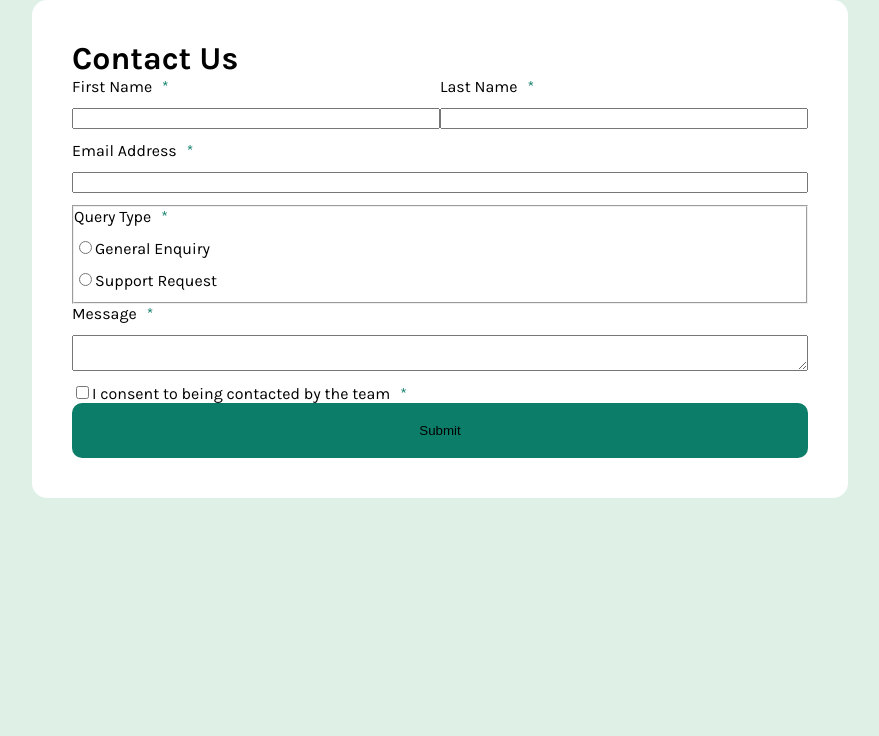
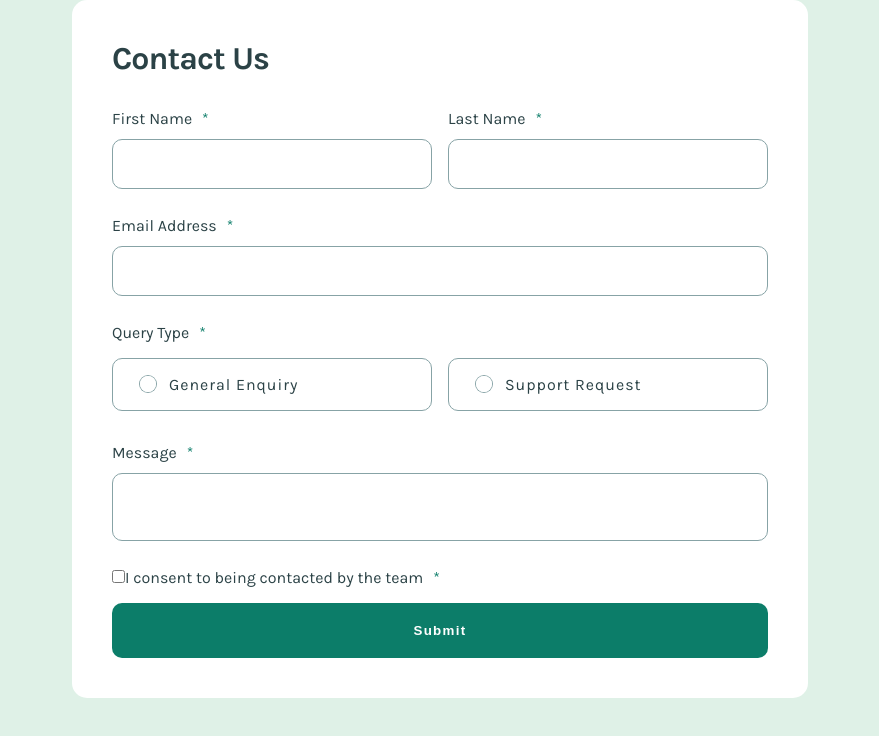
Before and after one commit to ephraim-beltran/contact-form, a React (Vite) app: page / in a window 1280 px wide. Shown: the top 736 px of the page, without its empty margins (200-1079 px from the left). Built offline with nearby package versions, Linux system fonts and the light colour scheme.

Commit message:
style: provide more form styling

```diff
--- a/src/components/FormWrapper.module.css
+++ b/src/components/FormWrapper.module.css
@@ -1,10 +1,17 @@
 @import url('https://fonts.googleapis.com/css2?family=Karla:ital,wght@0,200..800;1,200..800&display=swap');
+/* Reset defaults */
+.form, .form * {
+    margin: 0;
+    padding: 0;
+    box-sizing: border-box;
+}
 .form {
     --green200: hsl(148, 38%, 91%);
     --green600: hsl(169, 82%, 27%);
     --white: hsl(0, 0%, 100%);
     --grey500: hsl(186, 15%, 59%);
     --grey800: hsl(187, 24%, 22%);
+    --red: hsl(0 ,66%, 54%);
 
     max-width: 736px;
     padding: 40px;
@@ -13,33 +20,47 @@
     margin-inline: auto;
     display: grid;
     grid-template-columns: repeat(2, 1fr);
+    row-gap: 1em;
+    column-gap: 1em;
 
     font-size: 16px;
     font-family: "Karla", sans-serif;
     font-weight: 400;
     font-style: normal;
-
-
+    color: var(--grey800);
 }
-/* Reset defaults */
-.form > * {
-    margin: 0;
-    padding: 0;
-    box-sizing: border-box;
-}
-
 
 .form > :is(h2, button, fieldset) {
     grid-column: 1 / span 2;
+    border: none;
 }
 
 .form > h2 {
     font-size: 2em;
     font-weight: 700;
+    letter-spacing: -0.029em;
+    margin-bottom: 0.5em;
 }
 .form > button {
     padding-block: 20px;
     background-color: var(--green600);
     border: none;
     border-radius: 10px;
+    color: var(--white);
+    font-weight: 700;
+    letter-spacing: 0.1em;
+    position: relative;
 }
+.form > button::before {
+    content: "";
+    display: block;
+    position: absolute;
+    border-radius: inherit;
+    top: 0;
+    left: 0;
+    width: 100%;
+    height: 100%;
+}
+.form > button:hover::before {
+    background-color: rgba(0,0,0,0.2);;
+}
--- a/src/components/InputField.jsx
+++ b/src/components/InputField.jsx
@@ -10,17 +10,17 @@ function InputField({ errorMessage }) {
     <label className={styled.entry}>
         <span className={styled.label}>First Name<RequiredMarker/></span>
         <input type="text" name="firstname" required={true} />
-        <span>{errorMessage.firstname}</span>
+        <span className={styled.error}>{errorMessage.firstname}</span>
     </label>
     <label className={styled.entry}>
         <span className={styled.label}>Last Name<RequiredMarker/></span>
         <input type="text" name="lastname" required={true} />
-        <span>{errorMessage.lastname}</span>
+        <span className={styled.error}>{errorMessage.lastname}</span>
     </label>
     <label className={`${styled.wide} ${styled.entry}`}>
         <span className={styled.label}>Email Address<RequiredMarker/></span>
         <input type="email" name="email" required={true} />
-        <span>{errorMessage.email}</span>
+        <span className={styled.error}>{errorMessage.email}</span>
     </label>
     <fieldset className={`${styled.entry} ${styled.selection}`}>
         <span>Query Type<RequiredMarker/></span>
@@ -32,17 +32,17 @@ function InputField({ errorMessage }) {
             <input type="radio" name="queryType" value="support-request" required />
             <span>Support Request</span>
         </label>
-        <span>{errorMessage.queryType}</span>
+        <span className={styled.error}>{errorMessage.queryType}</span>
     </fieldset>
     <label className={`${styled.wide} ${styled.entry}`}>
         <span>Message<RequiredMarker /></span>
         <textarea name="message" required></textarea>
-        <span>{errorMessage.message}</span>
+        <span className={styled.error}>{errorMessage.message}</span>
     </label>
     <label className={styled.wide}>
         <input type="checkbox" name="consent" required />
         <span>I consent to being contacted by the team<RequiredMarker/></span>
-        <span>{errorMessage.consent}</span>
+        <span className={styled.error}>{errorMessage.consent}</span>
     </label>
     </>
     )
--- a/src/components/InputField.module.css
+++ b/src/components/InputField.module.css
@@ -5,5 +5,68 @@
 .entry {
     display: flex;
     flex-direction: column;
-    row-gap: 12px;
+    row-gap: 11px;
 }
+.entry > textarea,
+.entry > input {
+    border-radius: 10px;
+    height: 50px;
+    border: 1px solid var(--grey500);
+    padding-inline: 1.5em;
+}
+.selection input[type="radio"]:is(:active, :hover),
+.entry > textarea:is(:hover, :focus-visible, :focus-within),
+.entry >  input:is(:hover, :focus-visible, :focus-within) {
+    outline: 1px solid var(--green600);
+    cursor: pointer;
+}
+
+.selection {
+    display: grid;
+    grid-template-columns: repeat(2, 1fr);
+    column-gap: inherit;
+    row-gap: inherit;
+}
+.selection > span {
+    grid-column: 1 / span 2;
+}
+.selection > label {
+    border-radius: 10px;
+    border: 1px solid var(--grey500);
+    height: 3.3em;
+    display: flex;
+    align-items: center;
+    letter-spacing: 0.06em;
+}
+.selection input[type="radio"] {
+    aspect-ratio: 1;
+    width: 16px;
+    height: auto;
+    appearance: none;
+    border: 3px solid var(--white);
+    box-shadow: 0 0 0 1px var(--grey500);
+    border-radius: 50%;
+    margin-left: 2em;
+    margin-right: 1em;
+}
+
+.selection input[type="radio"]:is(:checked, :active) {
+    background-color: var(--green600);
+}
+.selection > label:has(input[type="radio"]):is(:hover, :focus-visible, :focus-within),
+.selection > label:has(input[type="radio"]:is(:active, :checked)):hover {
+    outline: 1px solid var(--green600);
+    background-color: var(--green200);
+}
+.entry > textarea {
+    box-sizing: content-box;
+    min-height: 4em;
+    padding-block: 0.5em;
+    resize: none;
+
+    font-family: inherit;
+    line-height: 1.3em;
+}
+.error {
+    color: var(--red);
+}
--- a/src/index.css
+++ b/src/index.css
@@ -5,5 +5,5 @@ body {
 
 #root {
     background-color: hsl(148, 38%, 91%);
-    height: 100vh;
+    min-height: 100dvh;
 }
```
